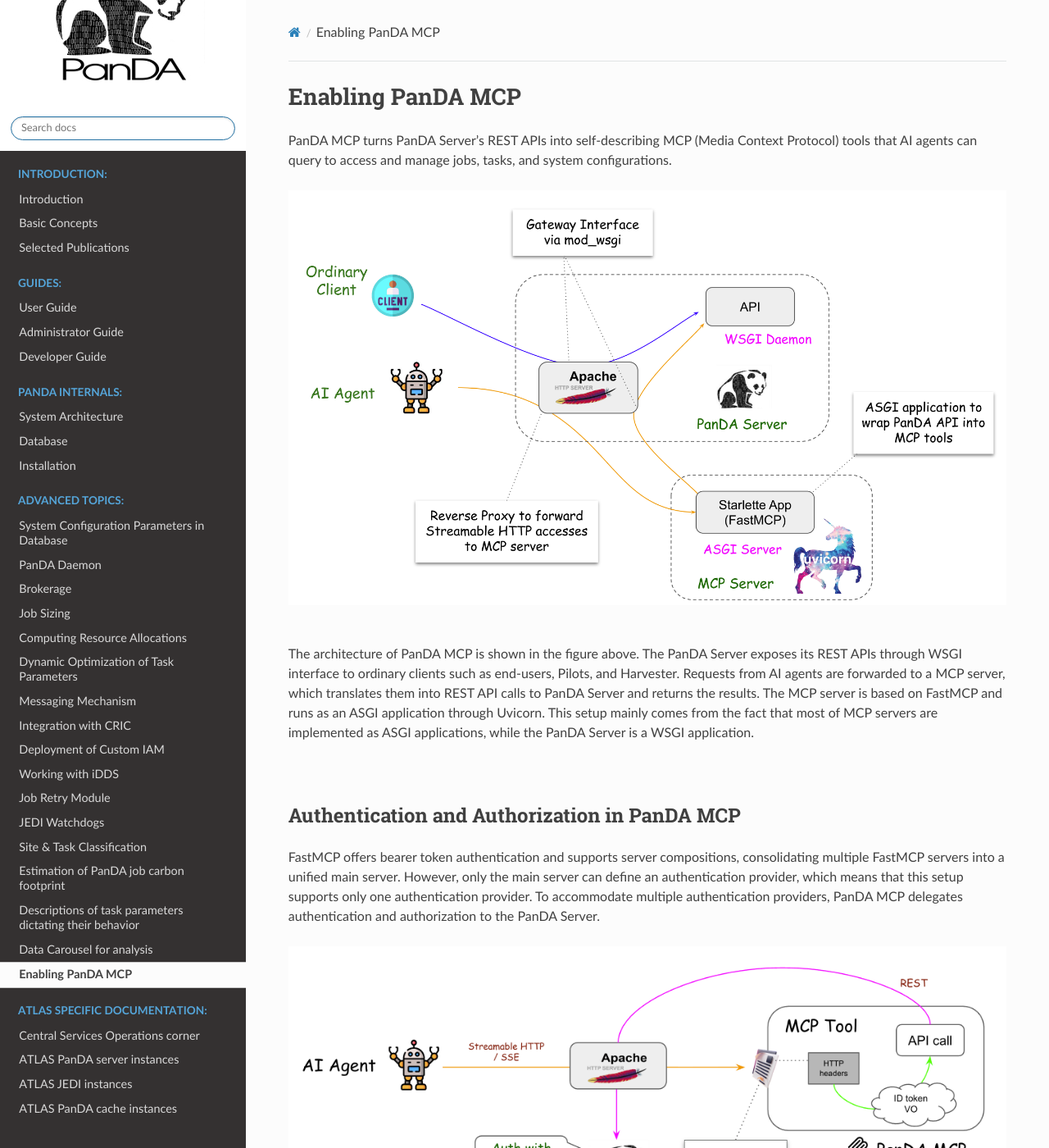
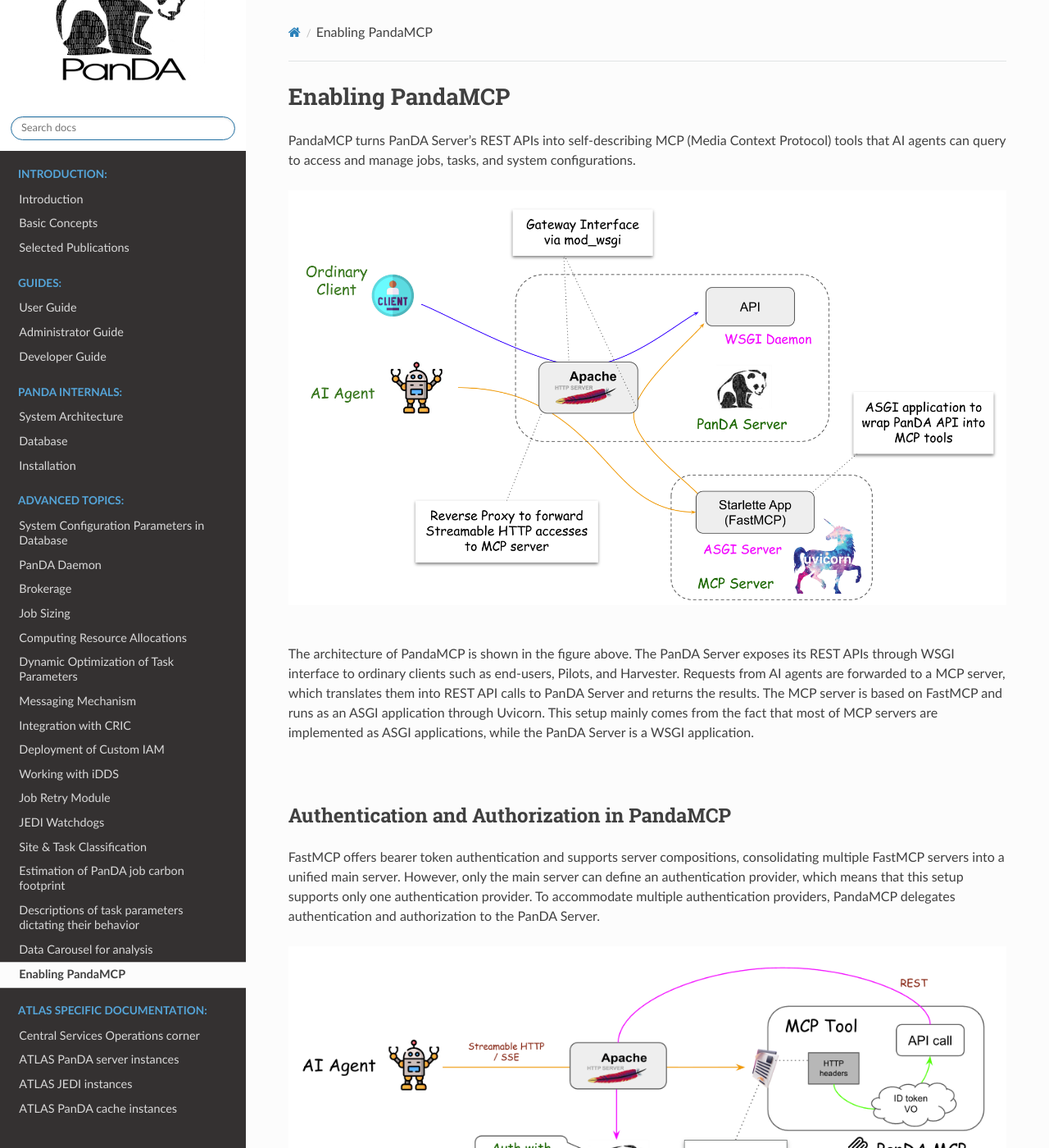
Before and after one commit to PanDAWMS/panda-docs, a Sphinx documentation site: the page built from docs/source/advanced/mcp.rst, in a window 1280 px wide and 1400 px high. Shown: the whole window at 82% size. Built offline with Sphinx 7.4.7 and the Read the Docs theme 3.1.0, drawn with Linux system fonts in a browser that asks for light colours; pages that are not in the unit, such as notebooks, are missing from menus; some of the changed text lies outside the part shown.

Commit message:
PandaMCP vi Docker

```diff
--- a/docs/source/advanced/mcp.rst
+++ b/docs/source/advanced/mcp.rst
@@ -1,8 +1,8 @@
 ======================
-Enabling PanDA MCP
+Enabling PandaMCP
 ======================
 
-PanDA MCP turns PanDA Server's REST APIs into self-describing MCP (Media Context Protocol) tools that AI agents can query to access and manage jobs,
+PandaMCP turns PanDA Server's REST APIs into self-describing MCP (Media Context Protocol) tools that AI agents can query to access and manage jobs,
 tasks, and system configurations.
 
 .. figure:: images/panda_mcp.png
@@ -10,7 +10,7 @@
 
 |br|
 
-The architecture of PanDA MCP is shown in the figure above. The PanDA Server exposes its REST APIs through WSGI interface to ordinary clients
+The architecture of PandaMCP is shown in the figure above. The PanDA Server exposes its REST APIs through WSGI interface to ordinary clients
 such as end-users, Pilots, and Harvester. Requests from AI agents are forwarded to a MCP server, which translates them into REST API calls to
 PanDA Server and returns the results. The MCP server is based on FastMCP and runs as an ASGI application through Uvicorn. This setup mainly comes
 from the fact that
@@ -18,18 +18,18 @@
 
 |br|
 
-Authentication and Authorization in PanDA MCP
+Authentication and Authorization in PandaMCP
 ------------------------------------------------
 
 FastMCP offers bearer token authentication and supports server compositions, consolidating multiple FastMCP servers into a unified main server.
 However, only the main server can define an authentication provider,  which means that this setup supports only one authentication provider.
-To accommodate multiple authentication providers, PanDA MCP delegates authentication and authorization to the PanDA Server.
+To accommodate multiple authentication providers, PandaMCP delegates authentication and authorization to the PanDA Server.
 
 .. figure:: images/panda_mcp_auth.png
   :align: center
 
 
-The figure above shows how authentication and authorization work in PanDA MCP.
+The figure above shows how authentication and authorization work in PandaMCP.
 When an AI agent sends a request to the MCP server through the PanDA Server, the HTTP header should contain ``Authorization`` and ``Origin`` fields. E.g.,
 
 .. code-block:: http
@@ -49,10 +49,10 @@
 
 -----------
 
-Enabling PanDA MCP in PanDA Server
+Enabling PandaMCP in PanDA Server
 ------------------------------------
 
-To enable PanDA MCP in PanDA Server, you need to install ``uvicorn`` and ``fastmcp`` packages.
+To enable PandaMCP in PanDA Server, you need to install ``uvicorn`` and ``fastmcp`` packages.
 
 .. prompt:: bash
 
@@ -150,10 +150,41 @@
 
 |br|
 
-Testing PanDA MCP
+Running PandaMCP independently of the PanDA Server
+------------------------------------------------------
+
+PandaMCP can also run independently of the PanDA Server. In this case, the MCP server may directly communicate
+with AI agents without going through the HTTP forwarding in the PanDA Server.
+The easiest way for this setup is to use the docker image.
+
+.. prompt:: bash
+
+    docker create --name panda-mcp -dt --user atlpan -p 25888:25888 \
+       -e PANDA_API_URL=http://<panda_server_hostname:http_port>/api/v1 \
+       -e PANDA_API_URL_SSL=https://<panda_server_hostname:https_post>/api/v1  \
+       ghcr.io/pandawms/panda-server:latest \
+       sh -c "/etc/rc.d/init.d/panda-mcp start && tail -f /dev/null"
+    docker cp panda_mcp_endpoints.json panda-mcp:/opt/panda/etc/panda/
+    docker cp panda_server_config.json panda-mcp:/opt/panda/etc/panda/config_json/
+    docker start panda-mcp
+
+where ``<panda_server_hostname:http_port>`` and ``<panda_server_hostname:https_post>`` should be replaced with
+the hostname and port numbers of the PanDA Server. Note that PandaMCP receives requests from AI
+agents through port 25888 in this case. ``panda_server_config.json`` is a JSON file to overwrite
+default values in ``panda_server.cfg`, e.g.,
+
+.. code-block:: json
+
+    {"mcp": {"transport": "http",
+             "endpoint_list_file": "/opt/panda/etc/panda/panda_mcp_endpoints.json"
+             }
+    }
+
+
+Testing PandaMCP
 ------------------------------------
 
-A simple way to test PanDA MCP is to use ``mcp_test_client.py`` in the PanDA Server package.
+A simple way to test PandaMCP is to use ``mcp_test_client.py`` in the PanDA Server package.
 
 .. prompt:: bash
 
@@ -167,4 +198,7 @@
     python /opt/panda/lib/python3.11/site-packages/pandaserver/pandamcp/mcp_test_client.py --tool is_alive --use_http --port 25080
 
 
+If PandaMCP is running independently of the PanDA Server, the ``--port`` option should be set to the port number
+where PandaMCP is listening, e.g., 25888.
+
 |br|
```
Also changed, not shown: other parts of docs/source/advanced/mcp.rst (+2 -2 lines).
